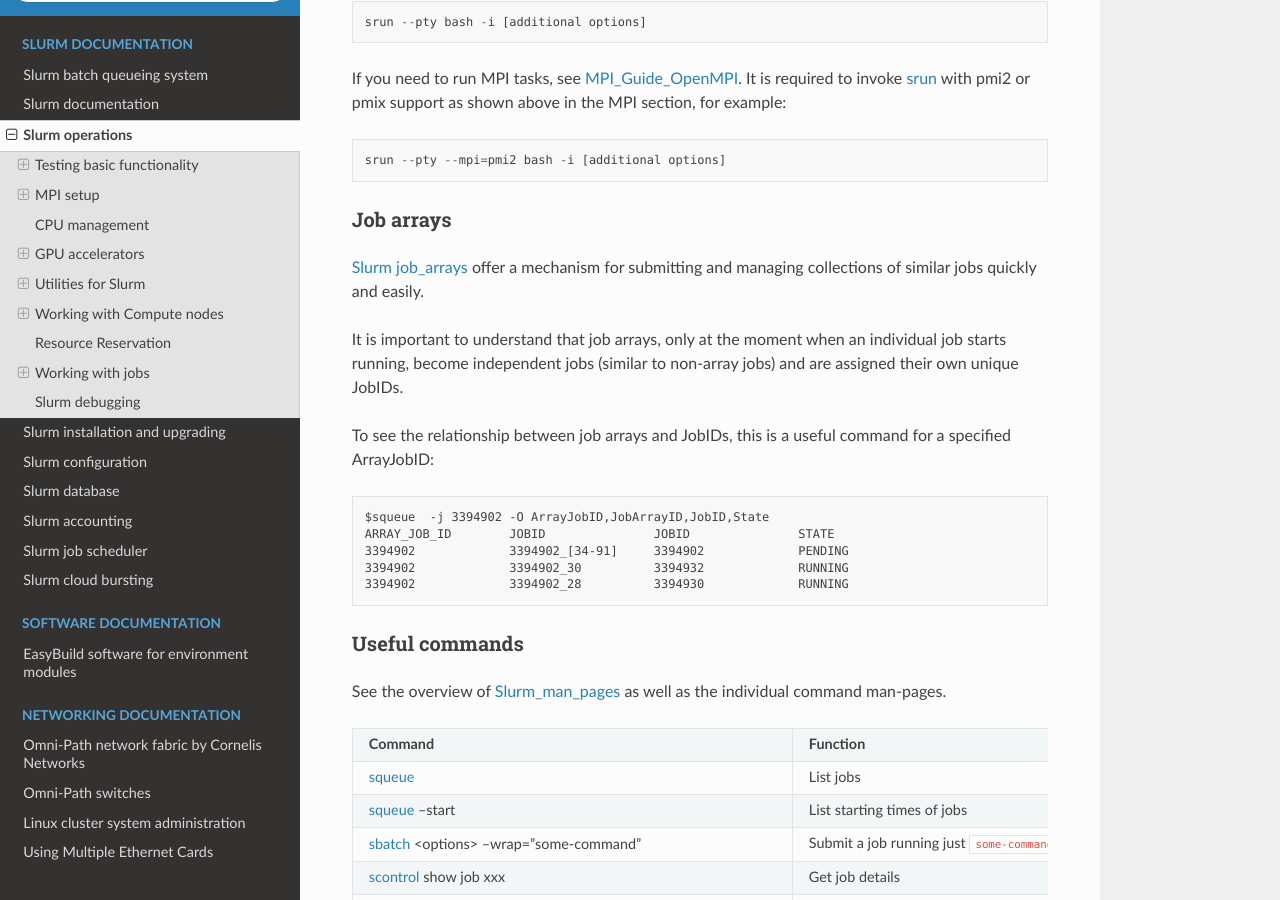
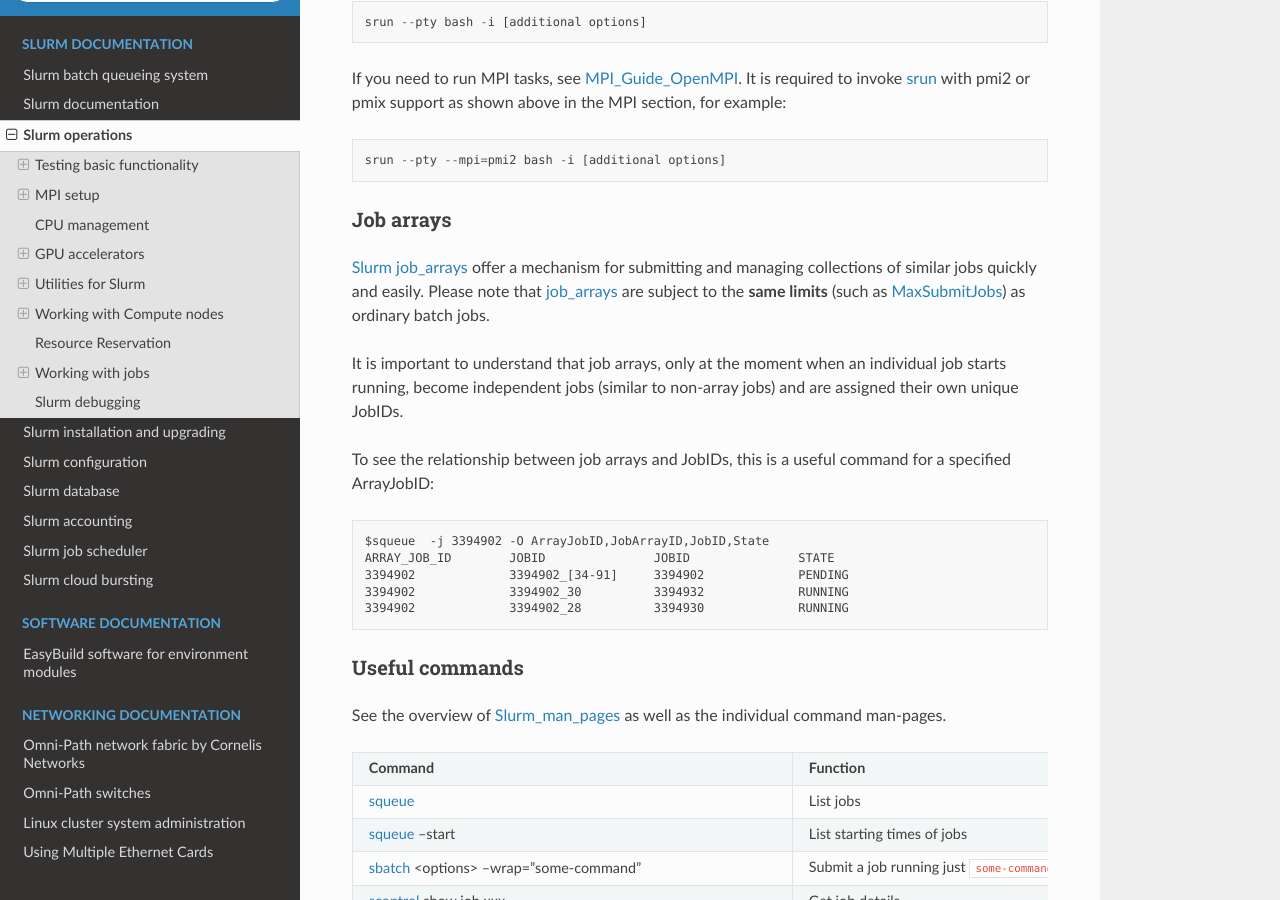
Before and after one commit to OleHolmNielsen/Niflheim_system, a Sphinx documentation site: the page built from docs/Slurm_operations.rst, in a window 1280 px wide and 900 px high, scrolled down 20688 px. Built offline with Sphinx 7.4.7 and the Read the Docs theme 3.1.0, drawn with Linux system fonts in a browser that asks for light colours.

Commit message:
Job array limits

```diff
--- a/docs/Slurm_operations.rst
+++ b/docs/Slurm_operations.rst
@@ -918,6 +918,8 @@
 ----------
 
 Slurm_ job_arrays_ offer a mechanism for submitting and managing collections of similar jobs quickly and easily.
+Please note that job_arrays_ are subject to the **same limits**
+(such as MaxSubmitJobs_) as ordinary batch jobs.
 
 It is important to understand that job arrays, only at the moment when an individual job starts running, become independent jobs (similar to non-array jobs)
 and are assigned their own unique JobIDs.
@@ -931,6 +933,7 @@
   3394902             3394902_28          3394930             RUNNING
 
 .. _job_arrays: https://slurm.schedmd.com/job_array.html
+.. _MaxSubmitJobs: https://slurm.schedmd.com/sacctmgr.html#OPT_MaxSubmitJobs
 
 Useful commands
 ---------------
```
